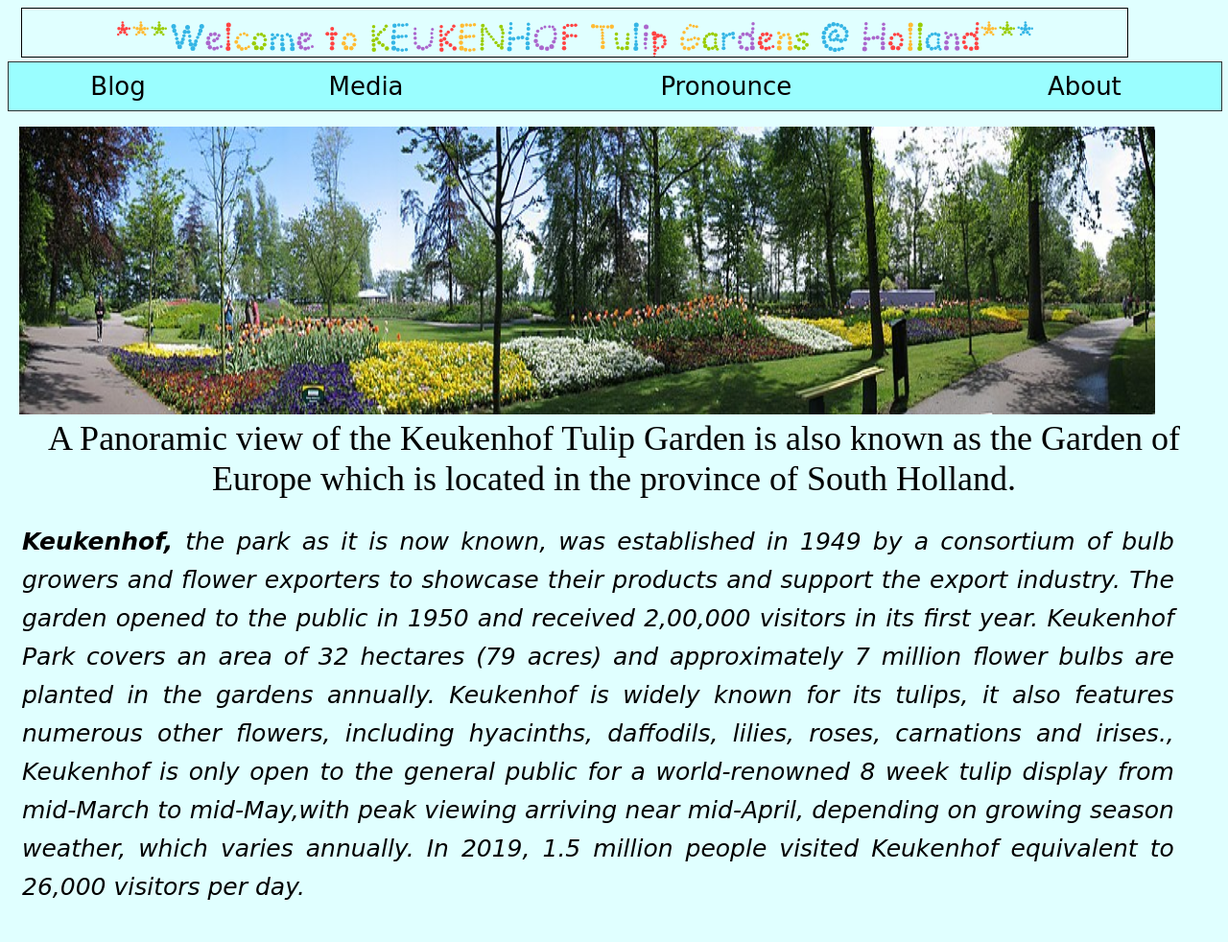
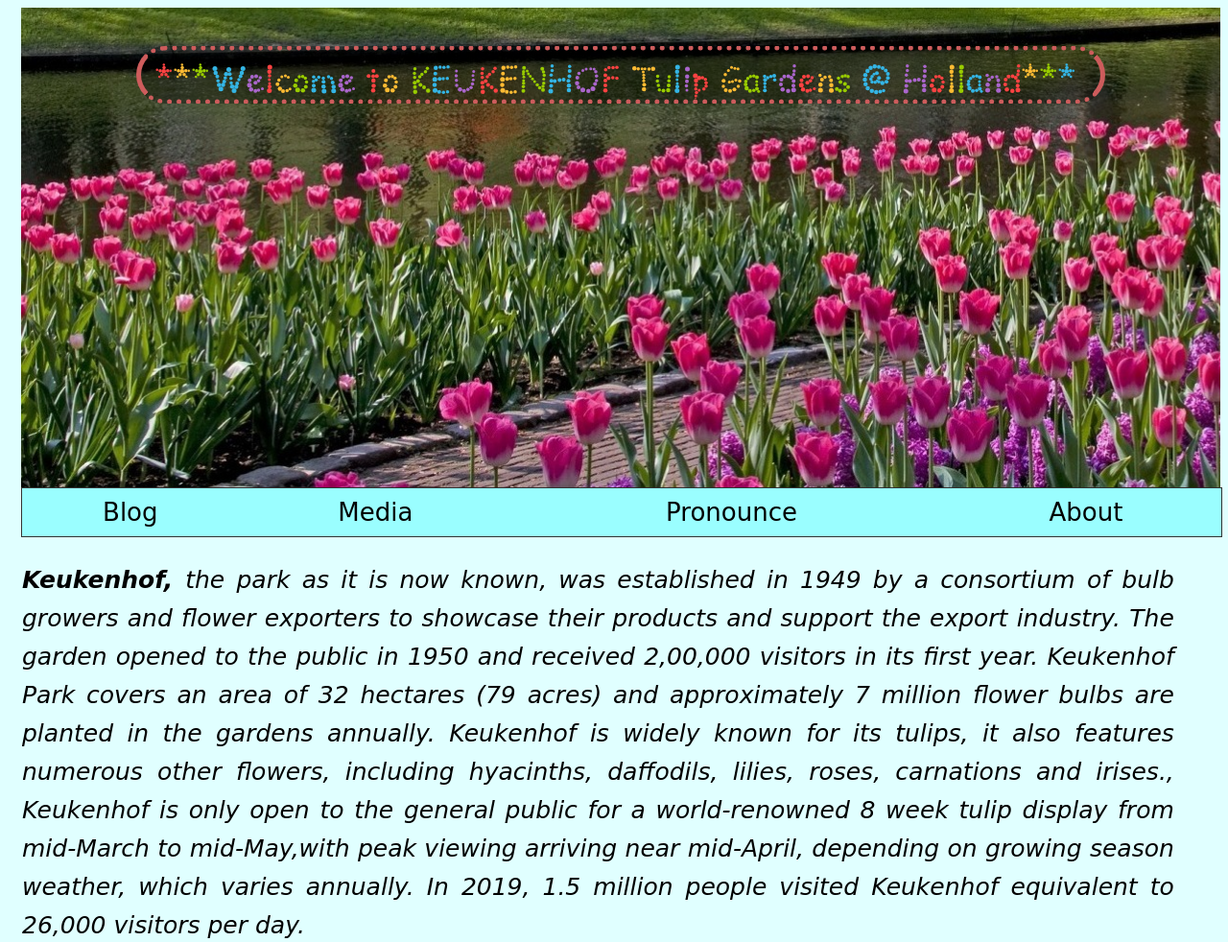
Before and after one commit to stheodorejohn/htmlproj, a plain HTML site: page index.html in a window 1280 px wide. Shown: the top 982 px of the page at 96% size. Drawn offline with nearby package versions, Linux system fonts and the light colour scheme.

Commit message:
Banner image and title customized

```diff
--- a/cssjs/bubbles.js
+++ b/cssjs/bubbles.js
@@ -11,6 +11,7 @@ function Vector(x, y, z) {
 
 function PointCollection() {
   this.mousePos = new Vector(0, 0);
+  this.mousePos = new Vector(-60, -60);
   this.pointCollectionX = 0;
   this.pointCollectionY = 0;
   this.points = [];
@@ -56,7 +57,8 @@ function PointCollection() {
       if (window.reset) {
         this.pointCollectionX = 0;
         this.pointCollectionY = 0;
-        this.mousePos = new Vector(0, 0);
+this.mousePos = new Vector(0, 0);
+
       }
 
       point.draw(bubbleShape, this.pointCollectionX, this.pointCollectionY, reset);
@@ -157,7 +159,8 @@ function updateCanvasDimensions() {
     //edited  old value - 100 to 700
     //height: window.innerHeight/5,
     height: 50,
-    width: window.innerWidth*.9
+    //width: window.innerWidth*.72
+    width: 1000
   });
   canvasWidth = canvas.width();
   //edited actual no plus  +150
@@ -275,9 +278,11 @@ function drawName(name, letterColors) {
   }
 //edited actual value -105 505 working
   for (var j = 0; j < g.length; j++) {
-    g[j].curPos.x = (canvasWidth / 2 - offset / 2) + g[j].curPos.x;
+    //g[j].curPos.x = (canvasWidth / 2 - offset / 2) + g[j].curPos.x;
+    g[j].curPos.x = (15) + g[j].curPos.x;
     g[j].curPos.y = (canvasHeight / 2 - 400) + g[j].curPos.y;
-    g[j].originalPos.x = (canvasWidth / 2 - offset / 2) + g[j].originalPos.x;
+    //g[j].originalPos.x = (canvasWidth / 2 - offset / 2) + g[j].originalPos.x;
+    g[j].originalPos.x = (15 ) + g[j].originalPos.x;
     g[j].originalPos.y = (canvasHeight / 2 - 21) + g[j].originalPos.y;
   }
 
--- a/cssjs/style.css
+++ b/cssjs/style.css
@@ -143,6 +143,32 @@ tfoot {
     color: #fff;
 }
 
+#myCanvas {
+	border:5px  indianred;
+	border-style: dotted solid;
+	border-radius: 30px;
+	  background-color: rgba(0,0,0,.35);
+	   //padding: 40px 40px;
+	height: 50px;
+	//width: 90%;
+	margin-top: 40px;
+}
+
+.banner {
+	height: 500px;
+display: flex;
+
+ //align-items: center;
+  justify-content: center;
+	background-color: greenyellow;
+	background-image: url("../media/banner.jpg");
+  //-webkit-background-size: cover;
+  //-moz-background-size: cover;
+  //-o-background-size: cover;
+	 background-size: cover;
+
+
+}
 <!--from codecademy  -->
 
 * {
@@ -188,7 +214,3 @@ colorcity {
   color: white;
   transition: background-color 0.2s, color 0.2s;
 }
-
-#mycanvas {
-	width: 200px;
-}
--- a/index.html
+++ b/index.html
@@ -4,20 +4,22 @@
 
     <title> BRANCH Welcome to Keukenhof </title>
 
- <canvas id="myCanvas"  style="border:1px solid #000001;" >
+    <link rel="stylesheet" type="text/css" href="./cssjs/style.css">
+    <link rel="stylesheet" href="./cssjs/style.css">
+
+    <script type="text/javascript" src="https://code.jquery.com/jquery-1.10.2.min.js"></script>
+    <script type="text/javascript" src="./cssjs/alphabet.js"></script>
+
+
+   <div class = "banner">
+
+
+ <canvas id="myCanvas"   >
 Your browser does not support the HTML canvas tag.</canvas>
 
-    <link rel="stylesheet" type="text/css" href="./cssjs/style.css">
-    <link rel="stylesheet" href="./cssjs/style.css">
-    <script type="text/javascript" src="https://code.jquery.com/jquery-1.10.2.min.js"></script>
-    <script type="text/javascript" src="./cssjs/alphabet.js"></script>
     <script type="text/javascript" src="./cssjs/bubbles.js"></script>
     <script type="text/javascript" src="./cssjs/index.js"></script>
-
-
-  </header>
-  <body>
-
+</div>
 
   <nav>
     <ul>
@@ -28,11 +30,15 @@ Your browser does not support the HTML canvas tag.</canvas>
      </ul>
   </nav>
 
-     <figure>
+  </header>
+  <body>
 
-         <img src="./media/panoramicimg.jpg" style="width:100%" >
+
+     <!-- <figure>
+
+        <img src="./media/panoramicimg.jpg" style="width:100%" >
        <figcaption>A Panoramic view of the Keukenhof Tulip Garden is  also known as the Garden of Europe which is located in the province of South Holland.</figcaption>
-     </figure>
+     </figure> -->
 
      <main>
        <section id="blog" >
```
Also changed, not shown: media/banner.jpg (added), media/panoramicimg.jpg (deleted).
